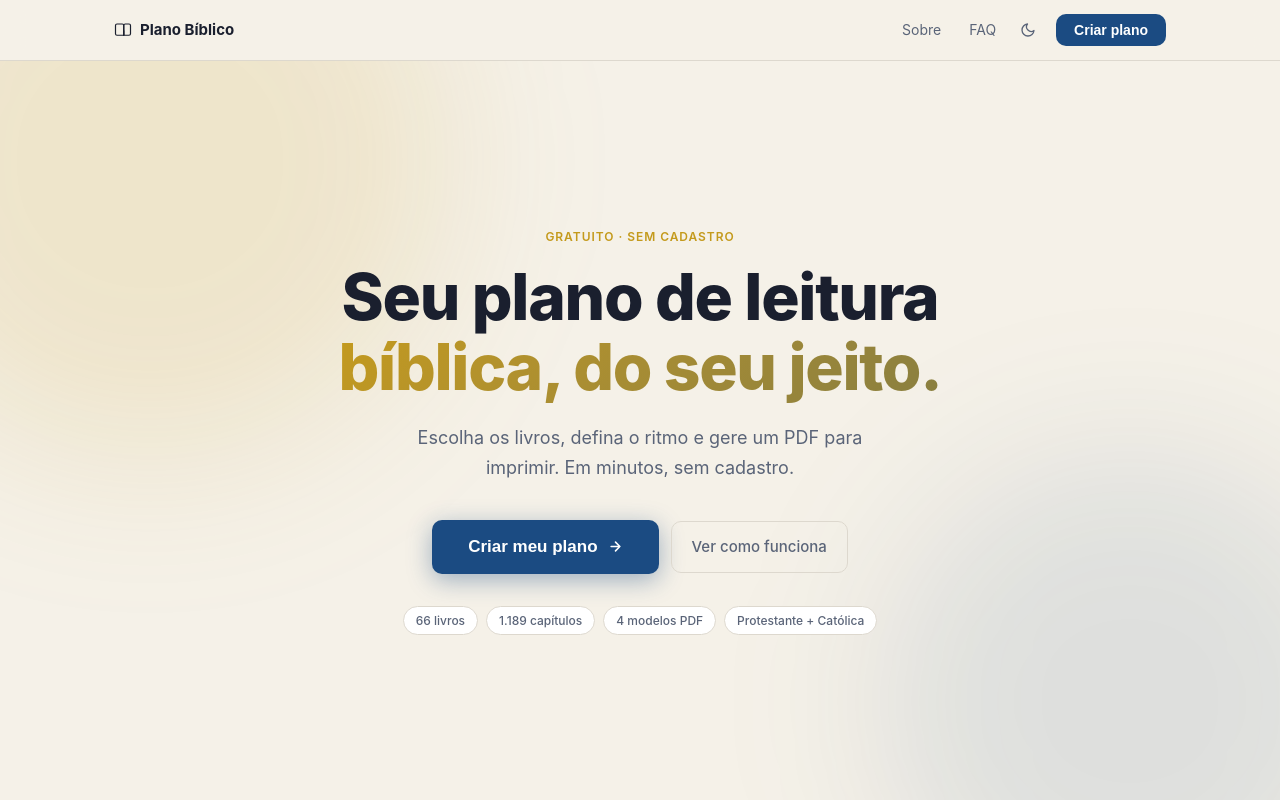
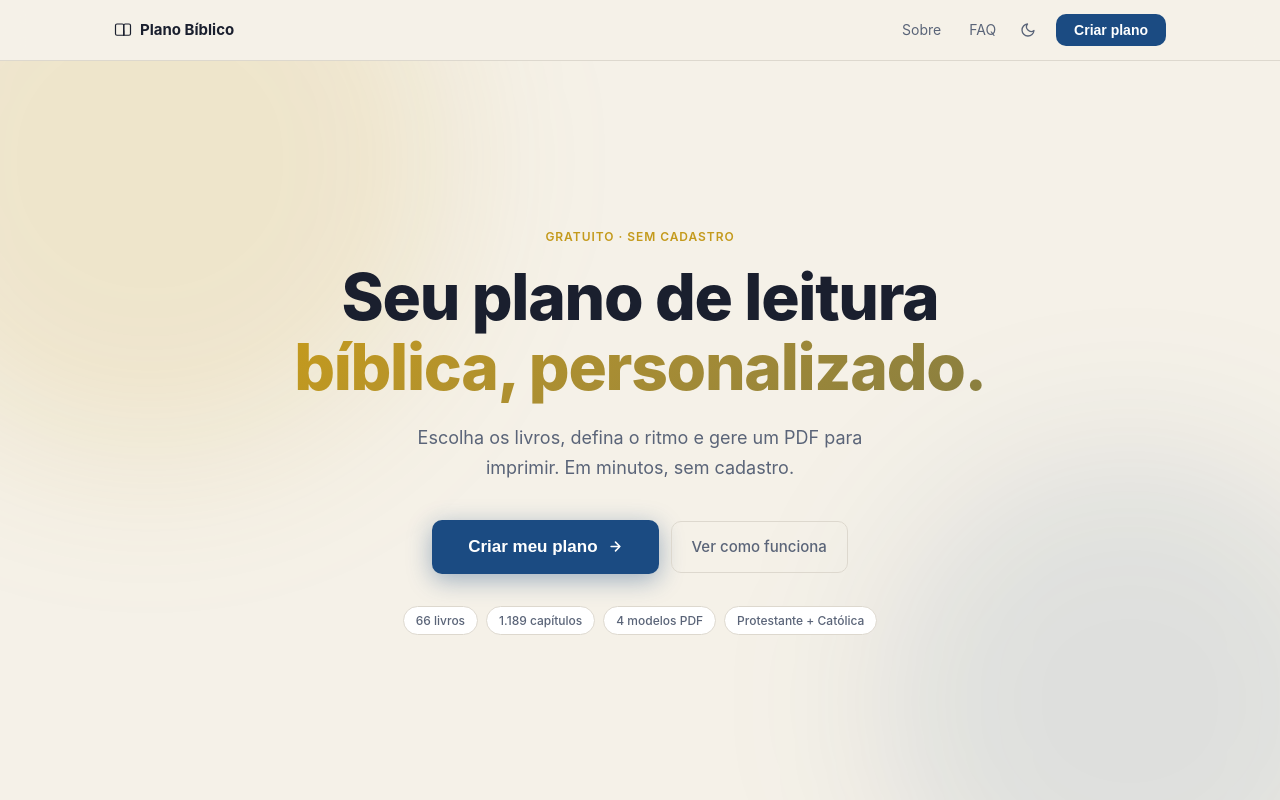
Before and after one commit to phdiasx/planobiblia, a Next.js app: page / in a window 1280 px wide. Shown: the top 800 px of the page. Built offline with nearby package versions, Linux system fonts and the light colour scheme.

Commit message:
feat: landing page centralizada, sobre simplificado, remove sem anuncios

```diff
--- a/src/components/LandingPage.jsx
+++ b/src/components/LandingPage.jsx
@@ -175,7 +175,7 @@ export default function LandingPage({ onStart, dark, onToggleDark }) {
           <p className="lp-eyebrow lp-anim-0">gratuito · sem cadastro</p>
           <h1 className="lp-h1 lp-h1-center lp-anim-1">
             Seu plano de leitura<br />
-            <span className="lp-h1-accent">bíblica, do seu jeito.</span>
+            <span className="lp-h1-accent">bíblica, personalizado.</span>
           </h1>
           <p className="lp-hero-desc lp-hero-desc-center lp-anim-2">
             Escolha os livros, defina o ritmo e gere um PDF para imprimir.
```
